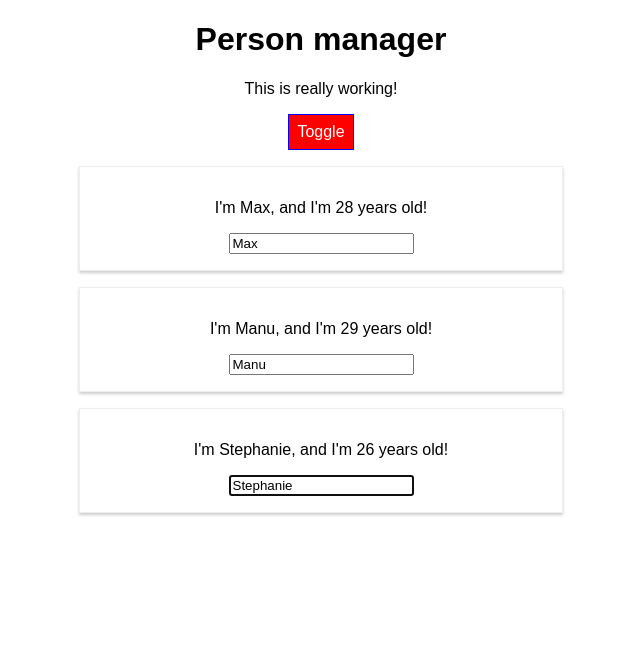
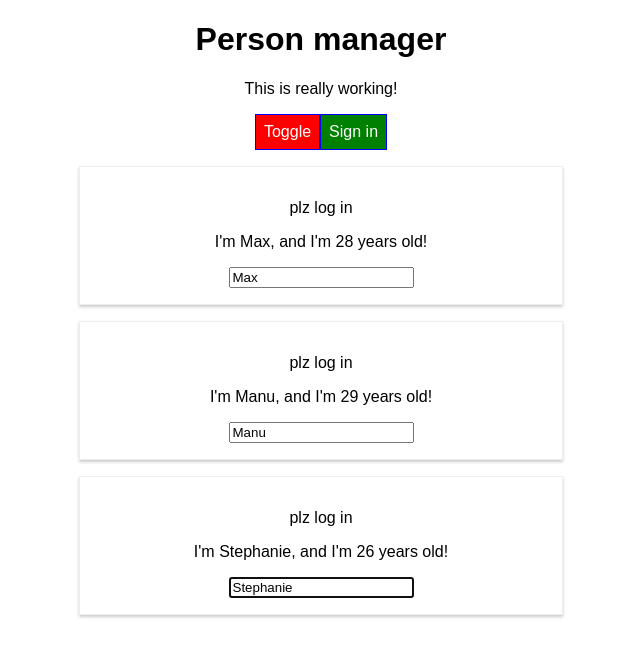
Before and after one commit to terminalnode/udemy-react, a React app in the folder react-complete-guide/: page / in a window 1280 px wide. Shown: the top 656 px of the page, without its empty margins (319-959 px from the left). Built offline with nearby package versions, Linux system fonts and the light colour scheme.

Commit message:
section 8: complete (add context)
This final commit for section 8 adds context objects to our app, which
are a way to handle state in react.

```diff
--- a/react-complete-guide/src/components/Cockpit/Cockpit.js
+++ b/react-complete-guide/src/components/Cockpit/Cockpit.js
@@ -1,8 +1,10 @@
-import React, { useEffect, useRef } from "react";
+import React, { useEffect, useRef, useContext } from "react";
 import classes from "./Cockpit.css";
+import AuthContext from "../../context/auth-context";
 
 const cockpit = props => {
   const toggleBtnRef = useRef(null);
+  const authContext = useContext(AuthContext);
 
   // useEffect is basically componentDidMount and componentDidUpdate in one
   // it triggers on every update cycle
@@ -60,6 +62,10 @@
         onClick={ props.click ? props.click : () => alert("Button was clicked! That tickles!") }>
         { props.buttonText ? props.buttonText : "Toggle" }
       </button>
+      <button
+        onClick={ authContext.login }>
+        { props.loginButtonText ? props.loginButtonText : "Log in" }
+      </button>
     </div>
   );
 };
--- a/react-complete-guide/src/components/Persons/Person/Person.js
+++ b/react-complete-guide/src/components/Persons/Person/Person.js
@@ -3,12 +3,15 @@
 import Aux from "../../../hoc/Aux"
 import functionalWithClass from "../../../hoc/functionalWithClass";
 import PropTypes from "prop-types";
+import AuthContext from "../../../context/auth-context";
 
 class Person extends Component {
   constructor(props) {
     super(props);
     this.inputElementRef = React.createRef();
   }
+
+  static contextType = AuthContext;
 
   componentDidMount() {
     this.inputElementRef.current.focus();
@@ -19,6 +22,7 @@
 
     return (
       <Aux>
+        <p>{ this.context.authenticated ? "Authenticated!" : "plz log in" }</p>
         <p onClick={ this.props.click }>
           I'm { this.props.name }, and I'm { this.props.age } years old!
         </p>
--- a/react-complete-guide/src/containers/App.js
+++ b/react-complete-guide/src/containers/App.js
@@ -4,6 +4,7 @@
 import Cockpit from "../components/Cockpit/Cockpit";
 import functionalWithClass from "../hoc/functionalWithClass";
 import Aux from "../hoc/Aux";
+import AuthContext from "../context/auth-context";
 
 class App extends Component {
   constructor(props) {
@@ -19,6 +20,7 @@
     ],
     otherState: "some other value",
     showPersons: false,
+    authenticated: false,
   };
 
   static getDerivedStateFromProps(props, state) {
@@ -58,6 +60,10 @@
     this.setState({showPersons: !this.state.showPersons});
   };
 
+  loginHandler = () => {
+    this.setState({authenticated: true})
+  }
+
   render() {
     console.log("[App.js] render");
 
@@ -70,20 +76,29 @@
           persons={ this.state.persons }
           click={ this.deletePersonHandler }
           changed={ this.nameChangedHandler }
+          isAuthenticated={ this.state.authenticated }
         />
       );
     }
 
     return (
       <Aux>
+        <AuthContext.Provider
+          value={{
+          authenticated: this.state.authenticated,
+          login: this.loginHandler
+          }} >
           <Cockpit
             appTitle={ this.props.appTitle }
             subTitle="This is really working!"
             click={ this.togglePersonsHandler }
             listLength={ this.state.persons.length }
             useHideStyling={ this.state.showPersons }
+            loginButtonText="Sign in"
+            loginFunction={ this.loginHandler }
           />
           { persons }
+        </AuthContext.Provider>
       </Aux>
     );
 
--- /dev/null
+++ b/react-complete-guide/src/context/auth-context.js
@@ -0,0 +1,8 @@
+import React from 'react';
+
+const authContext = React.createContext({
+  authenticated: false,
+  login: () => {} }
+);
+
+export default authContext;
```
Lines whose indentation alone changed are shown as unchanged.
